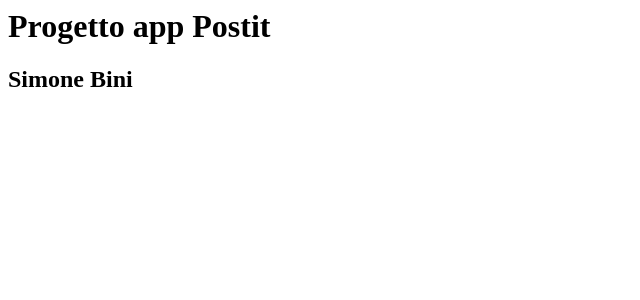
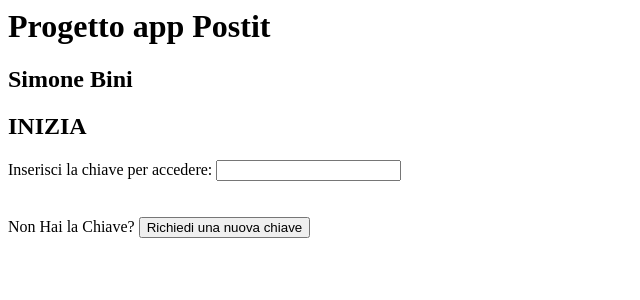
Before and after one commit to Simobini74/Progetto-SSW, an Angular app: page / in a window 1280 px wide. Shown: the top 300 px of the page, without its empty margins (0-640 px from the left). Built offline with nearby package versions, Linux system fonts and the light colour scheme.

Commit message:
1 file modified

```diff
--- a/src/app/app.component.html
+++ b/src/app/app.component.html
@@ -1,2 +1,12 @@
 <h1>{{title}}</h1>
 <h2>{{name}}</h2>
+<div>
+  <h2>INIZIA</h2>
+  Inserisci la chiave per accedere:
+  <input type="text"/>
+  <br><br><br>
+  Non Hai la Chiave?
+  <button>Richiedi una nuova chiave</button>
+
+
+</div>
```
